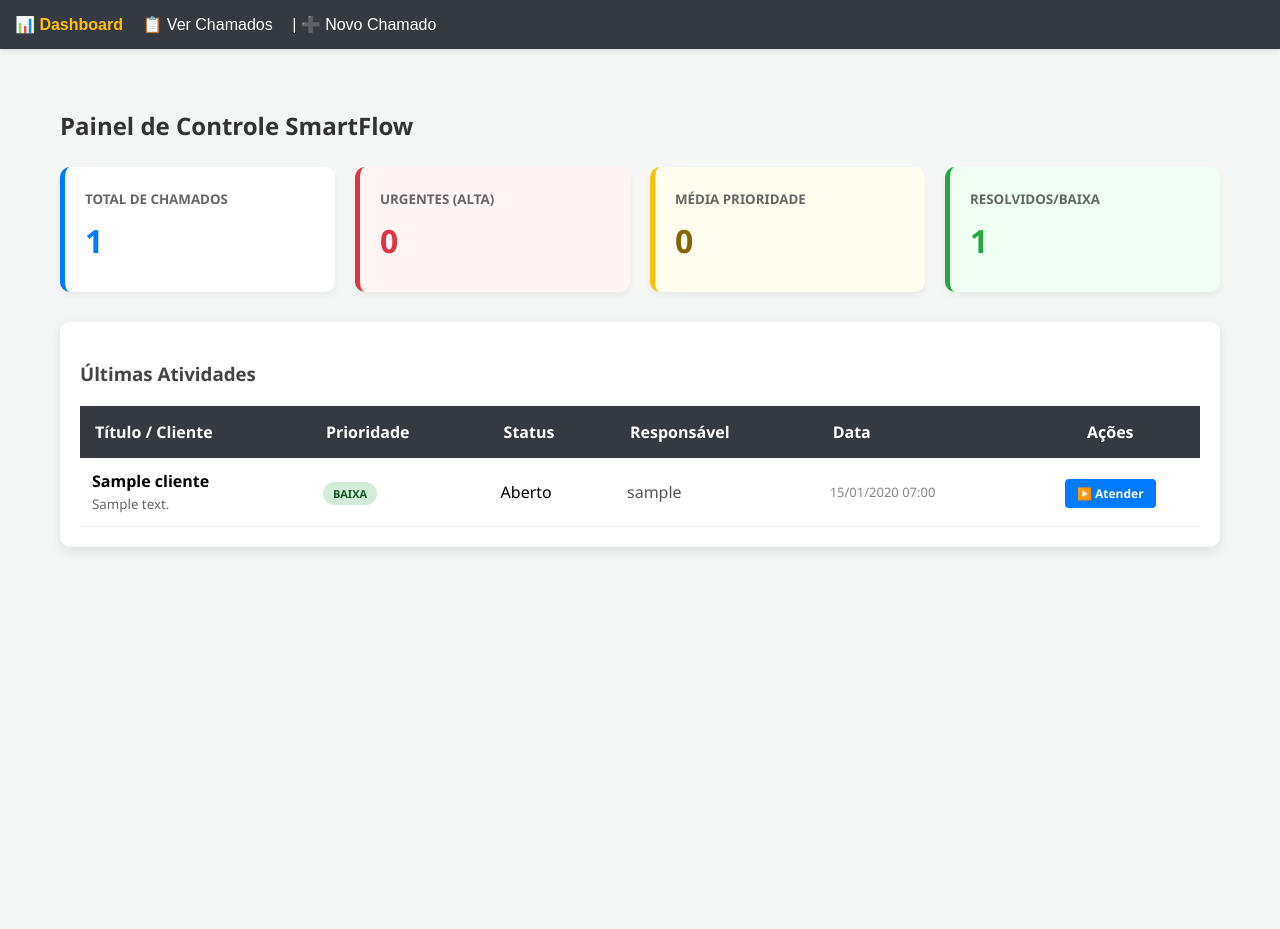
After one commit to Matheusjuniorz/SmartFlow_Sistema_Inteligente, a Django app: page /dashboard/ in a window 1280 px wide. The commit adds this page. Run offline with Django 5.2, Linux system fonts and the light colour scheme; a user stored in the database is signed in; tables that the repository leaves empty hold one stand-in row (values such as "Sample post").

Commit message:
feat: add and configure dashboard module

```diff
--- a/Sistema_Inteligente/models.py
+++ b/Sistema_Inteligente/models.py
@@ -44,10 +44,25 @@ class Chamado(models.Model):
         default='media'
     )
 
+    cliente = models.ForeignKey(Cliente, on_delete=models.CASCADE, verbose_name="Selecione o Cliente")
+    descricao = models.TextField()
+    data_criacao = models.DateTimeField(auto_now_add=True)
+
     cliente = models.ForeignKey(Cliente, on_delete=models.CASCADE)
     descricao = models.TextField()
     responsavel = models.ForeignKey(User, on_delete=models.SET_NULL, null=True, blank=True)
     data_criacao = models.DateTimeField(auto_now_add=True)
 
+    status = models.CharField(
+    max_length=20,
+    choices=[
+        ('aberto', 'Aberto'),
+        ('em_andamento', 'Em Atendimento'),
+        ('finalizado', 'Finalizado'),
+        ('cancelado', 'Cancelado')
+    ],
+    default='aberto'
+)
+
     def __str__(self):
         return self.titulo
--- /dev/null
+++ b/Sistema_Inteligente/templates/base.html
@@ -0,0 +1,36 @@
+<!DOCTYPE html>
+<html lang="pt-br">
+<head>
+    <meta charset="UTF-8">
+    <meta name="viewport" content="width=device-width, initial-scale=1.0">
+    <title>SmartFlow - Sistema Inteligente</title>
+    <style>
+        body { font-family: Arial, sans-serif; margin: 0; background-color: #f4f7f6; }
+        nav { background: #343a40; padding: 15px; color: white; box-shadow: 0 2px 5px rgba(0,0,0,0.1); }
+        nav a { color: white; text-decoration: none; margin-right: 15px; transition: 0.3s; }
+        nav a:hover { color: #ffc107; }
+        .container { padding: 20px; max-width: 1200px; margin: auto; }
+        .two-factor-container { background: white; padding: 30px; border-radius: 8px; box-shadow: 0 4px 10px rgba(0,0,0,0.1); max-width: 400px; margin: 50px auto; }
+    </style>
+</head>
+<body>
+
+    <nav>
+        <a href="/dashboard/" style="font-weight: bold; color: #ffc107;">📊 Dashboard</a>
+        <a href="{% url 'lista_chamados' %}">📋 Ver Chamados</a> |
+        <a href="{% url 'criar_chamado' %}">➕ Novo Chamado</a>
+    </nav>
+
+    <div class="container">
+        {% block content %}
+        <div class="two-factor-container">
+            <h2>Segurança do Responsável</h2>
+            <hr>
+            {% block two_factor_content %}
+            {% endblock %}
+        </div>
+        {% endblock %}
+    </div>
+
+</body>
+</html>
--- /dev/null
+++ b/Sistema_Inteligente/templates/chamadas/dashboard.html
@@ -0,0 +1,89 @@
+{% extends "base.html" %}
+
+{% block content %}
+<div style="padding: 20px; font-family: 'Segoe UI', Tahoma, Geneva, Verdana, sans-serif; background-color: #f4f7f6; min-height: 100vh;">
+    <h2 style="color: #333; margin-bottom: 25px;"> Painel de Controle SmartFlow</h2>
+
+    <div style="display: grid; grid-template-columns: repeat(auto-fit, minmax(200px, 1fr)); gap: 20px; margin-bottom: 30px;">
+
+        <div style="background: white; padding: 20px; border-radius: 10px; border-left: 5px solid #007bff; box-shadow: 0 4px 6px rgba(0,0,0,0.05);">
+            <small style="color: #666; font-weight: bold; text-transform: uppercase;">Total de Chamados</small>
+            <h3 style="font-size: 2rem; margin: 10px 0; color: #007bff;">{{ total }}</h3>
+        </div>
+
+        <div style="background: #fff5f5; padding: 20px; border-radius: 10px; border-left: 5px solid #dc3545; box-shadow: 0 4px 6px rgba(0,0,0,0.05);">
+            <small style="color: #666; font-weight: bold; text-transform: uppercase;">Urgentes (Alta)</small>
+            <h3 style="font-size: 2rem; margin: 10px 0; color: #dc3545;">{{ alta }}</h3>
+        </div>
+
+        <div style="background: #fffcf0; padding: 20px; border-radius: 10px; border-left: 5px solid #ffc107; box-shadow: 0 4px 6px rgba(0,0,0,0.05);">
+            <small style="color: #666; font-weight: bold; text-transform: uppercase;">Média Prioridade</small>
+            <h3 style="font-size: 2rem; margin: 10px 0; color: #856404;">{{ media }}</h3>
+        </div>
+
+        <div style="background: #f0fff4; padding: 20px; border-radius: 10px; border-left: 5px solid #28a745; box-shadow: 0 4px 6px rgba(0,0,0,0.05);">
+            <small style="color: #666; font-weight: bold; text-transform: uppercase;">Resolvidos/Baixa</small>
+            <h3 style="font-size: 2rem; margin: 10px 0; color: #28a745;">{{ baixa }}</h3>
+        </div>
+
+    </div>
+
+    <div style="background: white; padding: 20px; border-radius: 10px; box-shadow: 0 4px 12px rgba(0,0,0,0.1);">
+        <h3 style="margin-bottom: 20px; color: #444;"> Últimas Atividades</h3>
+        <table style="width: 100%; border-collapse: collapse; text-align: left;">
+            <thead>
+                <tr style="background: #343a40; color: white;">
+                    <th style="padding: 15px;">Título / Cliente</th>
+                    <th style="padding: 15px;">Prioridade</th>
+                    <th style="padding: 15px;">Status</th>
+                    <th style="padding: 15px;">Responsável</th>
+                    <th style="padding: 15px;">Data</th>
+                    <th style="padding: 15px; text-align: center;">Ações</th>
+                </tr>
+            </thead>
+            <tbody>
+                {% for chamado in chamados %}
+                <tr style="border-bottom: 1px solid #eee;">
+                    <td style="padding: 12px;">
+                        <strong>{{ chamado.cliente.nome }}</strong><br>
+                        <small style="color: #666;">{{ chamado.descricao|truncatechars:40 }}</small>
+                    </td>
+                    <td style="padding: 12px;">
+                        <span style="padding: 4px 10px; border-radius: 20px; font-size: 11px; font-weight: bold; text-transform: uppercase;
+                            {% if chamado.prioridade == 'alta' %} background: #f8d7da; color: #721c24;
+                            {% elif chamado.prioridade == 'media' %} background: #fff3cd; color: #856404;
+                            {% else %} background: #d4edda; color: #155724; {% endif %}">
+                            {{ chamado.get_prioridade_display }}
+                        </span>
+                    </td>
+                    <td style="padding: 12px;">
+                        <span style="font-weight: 500;">{{ chamado.get_status_display }}</span>
+                    </td>
+                    <td style="padding: 12px; color: #555;">{{ chamado.responsavel.username }}</td>
+                    <td style="padding: 12px; color: #888; font-size: 13px;">{{ chamado.data_criacao|date:"d/m/Y H:i" }}</td>
+                    <td style="padding: 12px; text-align: center;">
+                        {% if chamado.status == 'aberto' %}
+                            <a href="{% url 'mudar_status' chamado.id 'atendimento' %}"
+                               style="text-decoration: none; background: #007bff; color: white; padding: 6px 12px; border-radius: 4px; font-size: 12px; font-weight: bold;">
+                               ▶️ Atender
+                            </a>
+                        {% elif chamado.status == 'atendimento' %}
+                            <a href="{% url 'mudar_status' chamado.id 'finalizado' %}"
+                               style="text-decoration: none; background: #28a745; color: white; padding: 6px 12px; border-radius: 4px; font-size: 12px; font-weight: bold;">
+                               ✅ Finalizar
+                            </a>
+                        {% else %}
+                            <span style="background: #e9ecef; color: #6c757d; padding: 4px 10px; border-radius: 4px; font-size: 12px;">Concluído</span>
+                        {% endif %}
+                    </td>
+                </tr>
+                {% empty %}
+                <tr>
+                    <td colspan="6" style="padding: 30px; text-align: center; color: #999;">Nenhum chamado encontrado para exibir.</td>
+                </tr>
+                {% endfor %}
+            </tbody>
+        </table>
+    </div>
+</div>
+{% endblock %}
--- a/Sistema_Inteligente/views.py
+++ b/Sistema_Inteligente/views.py
@@ -3,6 +3,8 @@ from django.contrib.auth.forms import UserCreationForm
 from .models import Cliente, Chamado
 from .forms import ClienteForm, ChamadoForm
 from django.contrib.auth.decorators import login_required
+from django.utils import timezone
+
 
 def lista_clientes(request):
     termo_busca = request.GET.get('q', '')
@@ -12,6 +14,7 @@ def lista_clientes(request):
         clientes = Cliente.objects.all()
     return render(request, 'clientes/lista.html', {'clientes': clientes, 'termo_busca': termo_busca})
 
+@login_required
 def criar_cliente(request):
     if request.method == 'POST':
         form = ClienteForm(request.POST)
@@ -22,6 +25,8 @@ def criar_cliente(request):
         form = ClienteForm()
     return render(request, 'clientes/form.html', {'form': form})
 
+
+@login_required
 def editar_cliente(request, id):
     cliente = get_object_or_404(Cliente, id=id)
     form = ClienteForm(request.POST or None, instance=cliente)
@@ -30,6 +35,7 @@ def editar_cliente(request, id):
         return redirect('lista_clientes')
     return render(request, 'clientes/form.html', {'form': form})
 
+@login_required
 def excluir_cliente(request, id):
     cliente = get_object_or_404(Cliente, id=id)
     cliente.delete()
@@ -41,7 +47,6 @@ def criar_chamado(request):
         form = ChamadoForm(request.POST)
         if form.is_valid():
             chamado = form.save(commit=False)
-            o
             chamado.responsavel = request.user
             chamado.save()
             return redirect('lista_chamados')
@@ -66,3 +71,61 @@ def registrar_responsavel(request):
     else:
         form = UserCreationForm()
     return render(request, 'chamadas/registrar.html', {'form': form})
+
+@login_required
+def dashboard(request):
+    total = Chamado.objects.count()
+    alta = Chamado.objects.filter(prioridade='alta').count()
+    media = Chamado.objects.filter(prioridade='media').count()
+    baixa = Chamado.objects.filter(prioridade='baixa').count()
+
+
+    lista_de_atividades = Chamado.objects.all().order_by('-data_criacao')[:10]
+
+    context = {
+        'total': total,
+        'alta': alta,
+        'media': media,
+        'baixa': baixa,
+        'chamados': lista_de_atividades,
+    }
+
+    return render(request, 'chamadas/dashboard.html', context)
+@login_required
+def mudar_status(request, chamado_id, novo_status):
+    chamado = get_object_or_404(Chamado, id=chamado_id)
+
+    chamado.status = novo_status
+    chamado.save()
+
+    return redirect('dashboard')
+
+@login_required
+def excluir_chamado(request, chamado_id):
+    chamado = get_object_or_404(Chamado, id=chamado_id)
+    chamado.delete()
+    return redirect('lista_chamados')
+
+def detalhe_chamado(request, chamado_id):
+    chamado = get_object_or_404(Chamado, id=chamado_id)
+    return render(request, 'chamadas/detalhe_chamado.html', {'chamado': chamado})
+
+
+def criar_chamado(request):
+    if request.method == 'POST':
+        cliente_id = request.POST.get('cliente')
+        descricao = request.POST.get('descricao')
+
+        cliente = Cliente.objects.get(id=cliente_id)
+
+
+        Chamado.objects.create(
+            cliente=cliente,
+            descricao=descricao,
+            responsavel=request.user
+        )
+
+        return redirect('lista_chamados')
+
+    clientes = Cliente.objects.all()
+    return render(request, 'criar_chamado.html', {'clientes': clientes})
--- a/SmartFlow_Sistema_Inteligente/urls.py
+++ b/SmartFlow_Sistema_Inteligente/urls.py
@@ -42,6 +42,10 @@ urlpatterns = [
     path('account/', include((auth_patterns, 'two_factor'), namespace='two_factor')),
 
     # Suas rotas do Sistema SmartFlow
+    path('dashboard/', views.dashboard, name='dashboard'),
+    path('chamado/<int:chamado_id>/', views.detalhe_chamado, name='detalhe_chamado'),
+    path('chamado/excluir/<int:chamado_id>/', views.excluir_chamado, name='excluir_chamado'),
+    path('chamado/status/<int:chamado_id>/<str:novo_status>/', views.mudar_status, name='mudar_status'),
     path('clientes/', views.lista_clientes, name='lista_clientes'),
     path('clientes/novo/', views.criar_cliente, name='criar_cliente'),
     path('clientes/editar/<int:id>/', views.editar_cliente, name='editar_cliente'),
```
Also changed, not shown: Sistema_Inteligente/templates/chamadas/criar_chamado.html (added, +96 -0 lines), Sistema_Inteligente/templates/chamadas/detalhe_chamado.html (added, +31 -0 lines), Sistema_Inteligente/templates/chamadas/lista_chamados.html (+17 -2 lines), Sistema_Inteligente/templates/two_factor/_base.html (added, +74 -0 lines), SmartFlow_Sistema_Inteligente/settings.py (+8 -3 lines), Sistema_Inteligente/migrations/0002_chamado_status.py (added).
